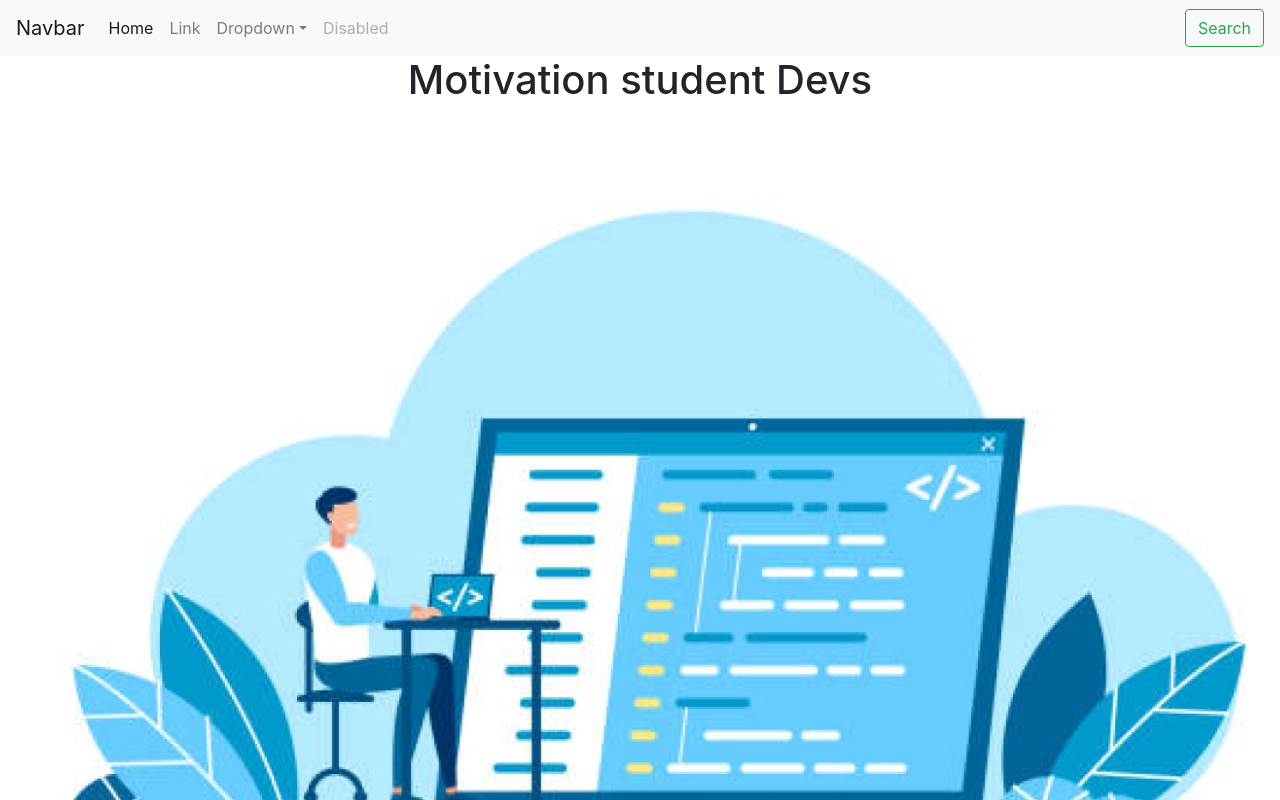
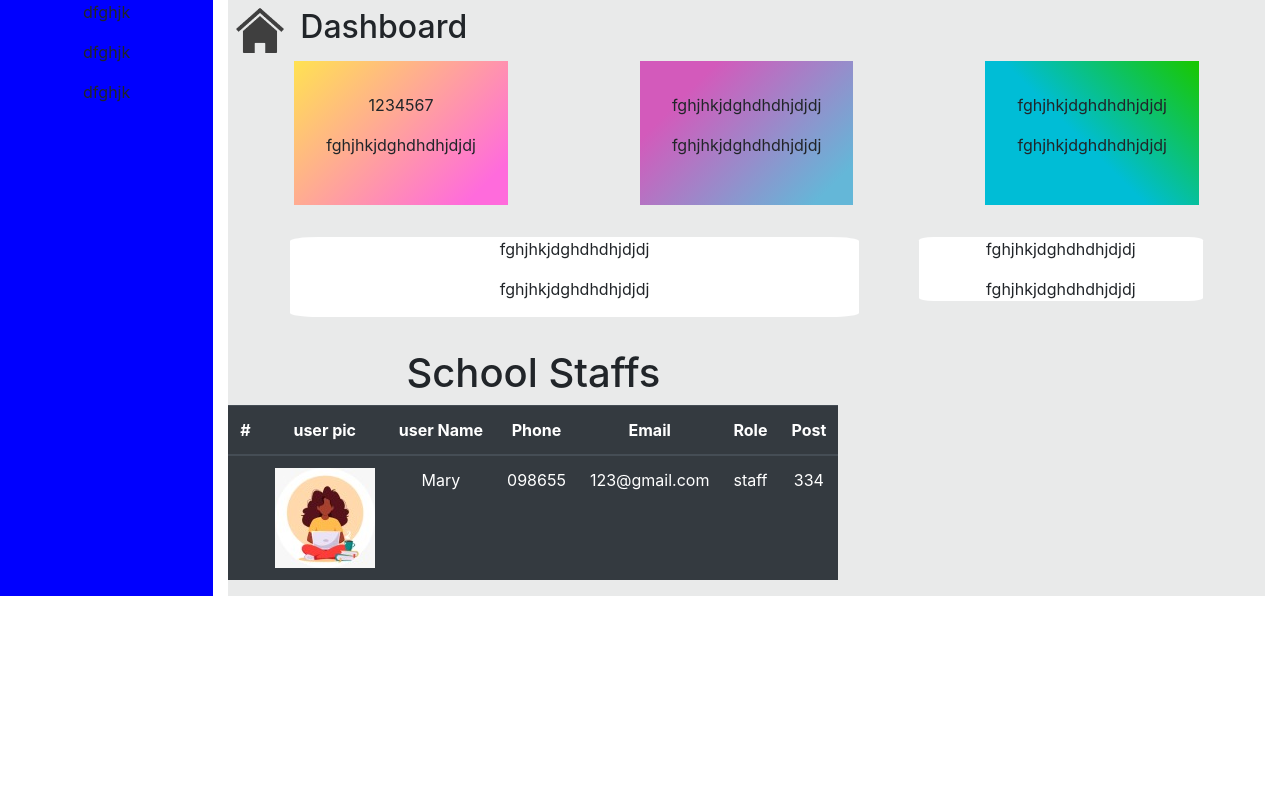
Before and after one commit to eliki-hue/codersMotivator, a React (Create React App) app: page / in a window 1280 px wide. Shown: the top 800 px of the page. Built offline with nearby package versions, Linux system fonts and the light colour scheme.

Commit message:
install chartjs2

```diff
--- a/package.json
+++ b/package.json
@@ -6,7 +6,9 @@
     "@testing-library/jest-dom": "^5.16.5",
     "@testing-library/react": "^13.4.0",
     "@testing-library/user-event": "^13.5.0",
+    "chart.js": "^3.9.1",
     "react": "^18.2.0",
+    "react-chartjs-2": "^4.3.1",
     "react-dom": "^18.2.0",
     "react-scripts": "5.0.1",
     "web-vitals": "^2.1.4"
--- a/src/App.js
+++ b/src/App.js
@@ -6,16 +6,18 @@ import Reviews from './landingpage/Reviews';
 import About from './landingpage/About';
 import Footer from './landingpage/Footer';
 import Content from './Content';
+import Dashboard from './admin/Dashboard';
 
 function App() {
   return (
     <div className="App">
-      <Navbar/>
+      {/* <Navbar/>
       <Header/>
       <Reviews/>
       <About/>
-      <Footer/>
+      <Footer/> */}
       {/* <Content/> */}
+      <Dashboard/>
 
     </div>
   );
--- /dev/null
+++ b/src/admin/Dashboard.css
@@ -0,0 +1,70 @@
+.container {
+    background-color:rgb(47, 50, 52, 0.1);
+}
+.dash-card-row {
+    justify-content: space-around;
+
+}
+.dash-card-1 {
+    padding: 2rem;
+    background: rgba(255,226,82,1);
+background: -moz-linear-gradient(-45deg, rgba(255,226,82,1) 0%, rgba(255,107,220,1) 88%, rgba(255,107,220,1) 100%);
+background: -webkit-gradient(left top, right bottom, color-stop(0%, rgba(255,226,82,1)), color-stop(88%, rgba(255,107,220,1)), color-stop(100%, rgba(255,107,220,1)));
+background: -webkit-linear-gradient(-45deg, rgba(255,226,82,1) 0%, rgba(255,107,220,1) 88%, rgba(255,107,220,1) 100%);
+background: -o-linear-gradient(-45deg, rgba(255,226,82,1) 0%, rgba(255,107,220,1) 88%, rgba(255,107,220,1) 100%);
+background: -ms-linear-gradient(-45deg, rgba(255,226,82,1) 0%, rgba(255,107,220,1) 88%, rgba(255,107,220,1) 100%);
+background: linear-gradient(135deg, rgba(255,226,82,1) 0%, rgba(255,107,220,1) 88%, rgba(255,107,220,1) 100%);
+filter: progid:DXImageTransform.Microsoft.gradient( startColorstr='#ffe252', endColorstr='#ff6bdc', GradientType=1 );
+
+
+}
+.dash-card-2 {
+        padding: 2rem;
+    background: rgba(211,90,187,1);
+background: -moz-linear-gradient(-45deg, rgba(211,90,187,1) 0%, rgba(211,90,187,1) 22%, rgba(100,183,216,1) 89%, rgba(100,183,216,1) 100%);
+background: -webkit-gradient(left top, right bottom, color-stop(0%, rgba(211,90,187,1)), color-stop(22%, rgba(211,90,187,1)), color-stop(89%, rgba(100,183,216,1)), color-stop(100%, rgba(100,183,216,1)));
+background: -webkit-linear-gradient(-45deg, rgba(211,90,187,1) 0%, rgba(211,90,187,1) 22%, rgba(100,183,216,1) 89%, rgba(100,183,216,1) 100%);
+background: -o-linear-gradient(-45deg, rgba(211,90,187,1) 0%, rgba(211,90,187,1) 22%, rgba(100,183,216,1) 89%, rgba(100,183,216,1) 100%);
+background: -ms-linear-gradient(-45deg, rgba(211,90,187,1) 0%, rgba(211,90,187,1) 22%, rgba(100,183,216,1) 89%, rgba(100,183,216,1) 100%);
+background: linear-gradient(135deg, rgba(211,90,187,1) 0%, rgba(211,90,187,1) 22%, rgba(100,183,216,1) 89%, rgba(100,183,216,1) 100%);
+filter: progid:DXImageTransform.Microsoft.gradient( startColorstr='#d35abb', endColorstr='#64b7d8', GradientType=1 );
+
+}
+.dash-card-3 {
+    padding: 2rem;
+    background: rgba(0,189,214,1);
+background: -moz-linear-gradient(45deg, rgba(0,189,214,1) 0%, rgba(0,189,214,1) 45%, rgba(24,199,5,1) 98%, rgba(24,199,5,1) 100%);
+background: -webkit-gradient(left bottom, right top, color-stop(0%, rgba(0,189,214,1)), color-stop(45%, rgba(0,189,214,1)), color-stop(98%, rgba(24,199,5,1)), color-stop(100%, rgba(24,199,5,1)));
+background: -webkit-linear-gradient(45deg, rgba(0,189,214,1) 0%, rgba(0,189,214,1) 45%, rgba(24,199,5,1) 98%, rgba(24,199,5,1) 100%);
+background: -o-linear-gradient(45deg, rgba(0,189,214,1) 0%, rgba(0,189,214,1) 45%, rgba(24,199,5,1) 98%, rgba(24,199,5,1) 100%);
+background: -ms-linear-gradient(45deg, rgba(0,189,214,1) 0%, rgba(0,189,214,1) 45%, rgba(24,199,5,1) 98%, rgba(24,199,5,1) 100%);
+background: linear-gradient(45deg, rgba(0,189,214,1) 0%, rgba(0,189,214,1) 45%, rgba(24,199,5,1) 98%, rgba(24,199,5,1) 100%);
+filter: progid:DXImageTransform.Microsoft.gradient( startColorstr='#00bdd6', endColorstr='#18c705', GradientType=1 );
+}
+.dash-bar-row {
+    display:flex;
+    flex-wrap: wrap;
+    justify-content: space-between;
+    /* width: 50vw; */
+    /* height: 20vw; */
+    /* background-color: white; */
+    margin: 2rem;
+    border-radius: 5%;
+}
+.dash-bar-graph {
+    width: 95%;
+    height: 100%;
+    /* margin-left: 5px; */
+    background-color: white;
+    /* margin: 2rem; */
+    border-radius: 5%;
+}
+.dash-pie-chart {
+
+    width: 100%;
+    height: calc(25% * width);
+    background-color: white;
+    /* margin: 2rem; */
+    border-radius: 5%;
+
+}
--- /dev/null
+++ b/src/admin/Dashboard.js
@@ -0,0 +1,94 @@
+import React from "react";
+import "./Dashboard.css";
+import homeIcon from "../images/home-icon.png";
+import pic from "../images/sitting.jpeg";
+
+function Dashboard() {
+  return (
+    <div>
+      <div className="container-fluid">
+        <div className="row">
+          <div className="col-md-2" style={{ background: "blue" }}>
+            <p>dfghjk</p>
+            <p>dfghjk</p>
+            <p>dfghjk</p>
+          </div>
+          <div className="col-md-10" style={{ background: "" }}>
+            <div className="container">
+              <div className="row">
+                <div style={{ display: "flex" }}>
+                  <img
+                    style={{ width: "3rem", margin: "0.5rem" }}
+                    src={homeIcon}
+                  />
+                  <h2 style={{ width: "3rem", margin: "0.5rem" }}>Dashboard</h2>
+                </div>
+              </div>
+              <div className="row dash-card-row">
+                <div className="dash-card-1">
+                  <p>1234567</p>
+                  <p>fghjhkjdghdhdhjdjdj</p>
+                </div>
+                <div className="dash-card-2">
+                  <p>fghjhkjdghdhdhjdjdj</p>
+                  <p>fghjhkjdghdhdhjdjdj</p>
+                </div>
+                <div className="dash-card-3">
+                  <p>fghjhkjdghdhdhjdjdj</p>
+                  <p>fghjhkjdghdhdhjdjdj</p>
+                </div>
+              </div>
+              <div className="row dash-bar-row">
+                <div className="col-md-8">
+                <div className="dash-bar-graph">
+                    <p>fghjhkjdghdhdhjdjdj</p>
+                    <p>fghjhkjdghdhdhjdjdj</p>
+                  </div>
+                </div>
+                <div className="col-md-4" >
+                  <div className="dash-pie-chart">
+                    <p>fghjhkjdghdhdhjdjdj</p>
+                    <p>fghjhkjdghdhdhjdjdj</p>
+                  </div>
+                </div>
+              </div>
+              <div className="row">
+                <div className="users-list">
+                  <h1>School Staffs</h1>
+                  <table class="table table-dark">
+                    <thead>
+                      <tr>
+                        <th scope="col">#</th>
+                        <th scope="col">user pic</th>
+                        <th scope="col">user Name</th>
+                        <th scope="col">Phone</th>
+                        <th scope="col">Email</th>
+                        <th scope="col">Role</th>
+                        <th scope="col">Post</th>
+                      </tr>
+                    </thead>
+                    <tbody>
+                      <tr>
+                        <th scope="row"></th>
+                        <td>
+                          <img src={pic} />
+                        </td>
+                        <td>Mary</td>
+                        <td>098655</td>
+                        <td>123@gmail.com</td>
+                        <td>staff</td>
+                        <td>334</td>
+                      </tr>
+                    </tbody>
+                  </table>
+                </div>
+              </div>
+            </div>
+          </div>
+        </div>
+      </div>
+    </div>
+  );
+}
+
+export default Dashboard;
```
Also changed, not shown: src/landingpage/admin/Dashboard.js (deleted, +0 -55 lines), 1 other file (tests, documents, lock files or other folders).
